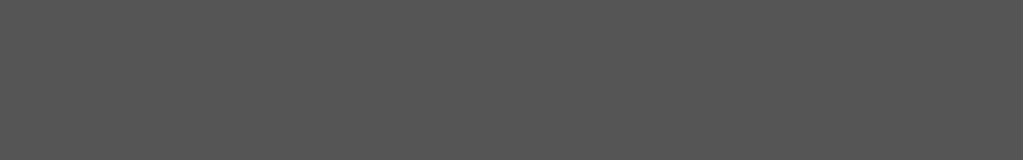
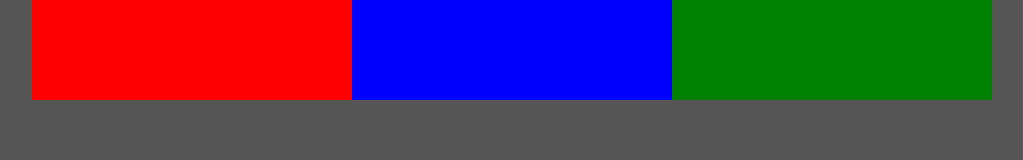
Before and after one commit to BAAMOSK/flex, a plain HTML site: page index.html in a window 1280 px wide. Shown: the whole page, without its empty margins (128-1151 px from the left). Drawn offline with Linux system fonts and the light colour scheme.

Commit message:
flex wrap

```diff
--- a/index.html
+++ b/index.html
@@ -1,11 +1,18 @@
 <!DOCTYPE html>
-<html>
+<html lang="en">
     <head>
         <meta charset="utf-8">
-        <title>Tee Mak</title>
+        <meta>
+        <title>Tee Mak - FlexBox</title>
         <link rel="stylesheet" href="styles.css">
     </head>
     <body>
-
+        <div class="wrapper">
+            <div class="flex-container">
+                <div class="box one"></div>
+                <div class="box two"></div>
+                <div class="box three"></div>
+            </div>
+        </div>
     </body>
 </html>
--- a/styles.css
+++ b/styles.css
@@ -1,3 +1,38 @@
+* {
+    font-family: verdana;
+    margin: 0;
+}
+
 body {
     background: #555;
 }
+
+.wrapper {
+    width: 100%;
+    max-width: 960px;
+    margin: 0 auto;
+}
+
+.flex-container {
+    display: flex;
+    background: white;
+    flex-wrap: wrap;
+}
+
+.box {
+    height: 100px;
+    min-width: 200px;
+    flex-grow: 1;
+}
+
+.one {
+    background: red;
+}
+
+.two {
+    background: blue;
+}
+
+.three {
+    background: green;
+}
```
Also changed, not shown: 2 other files.
